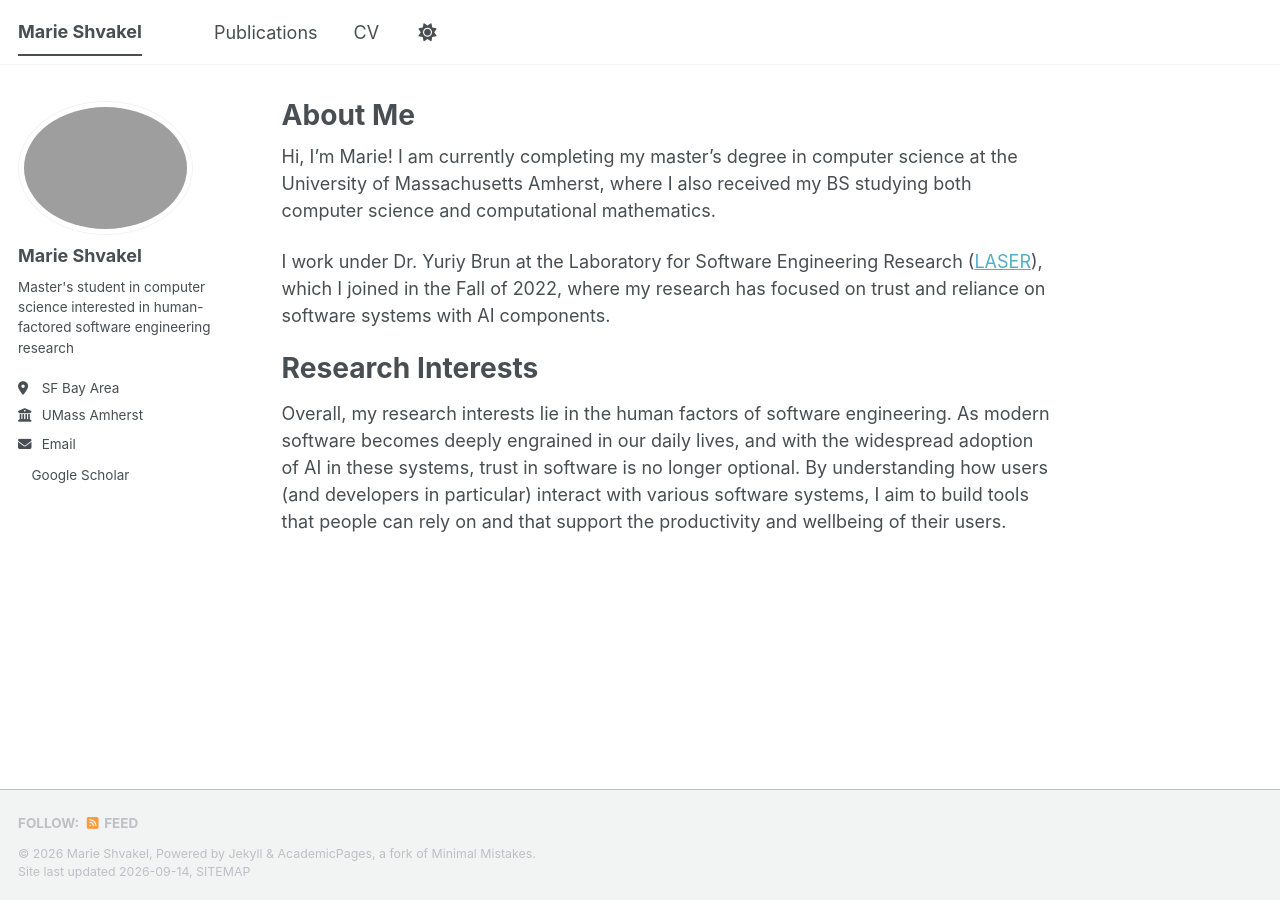
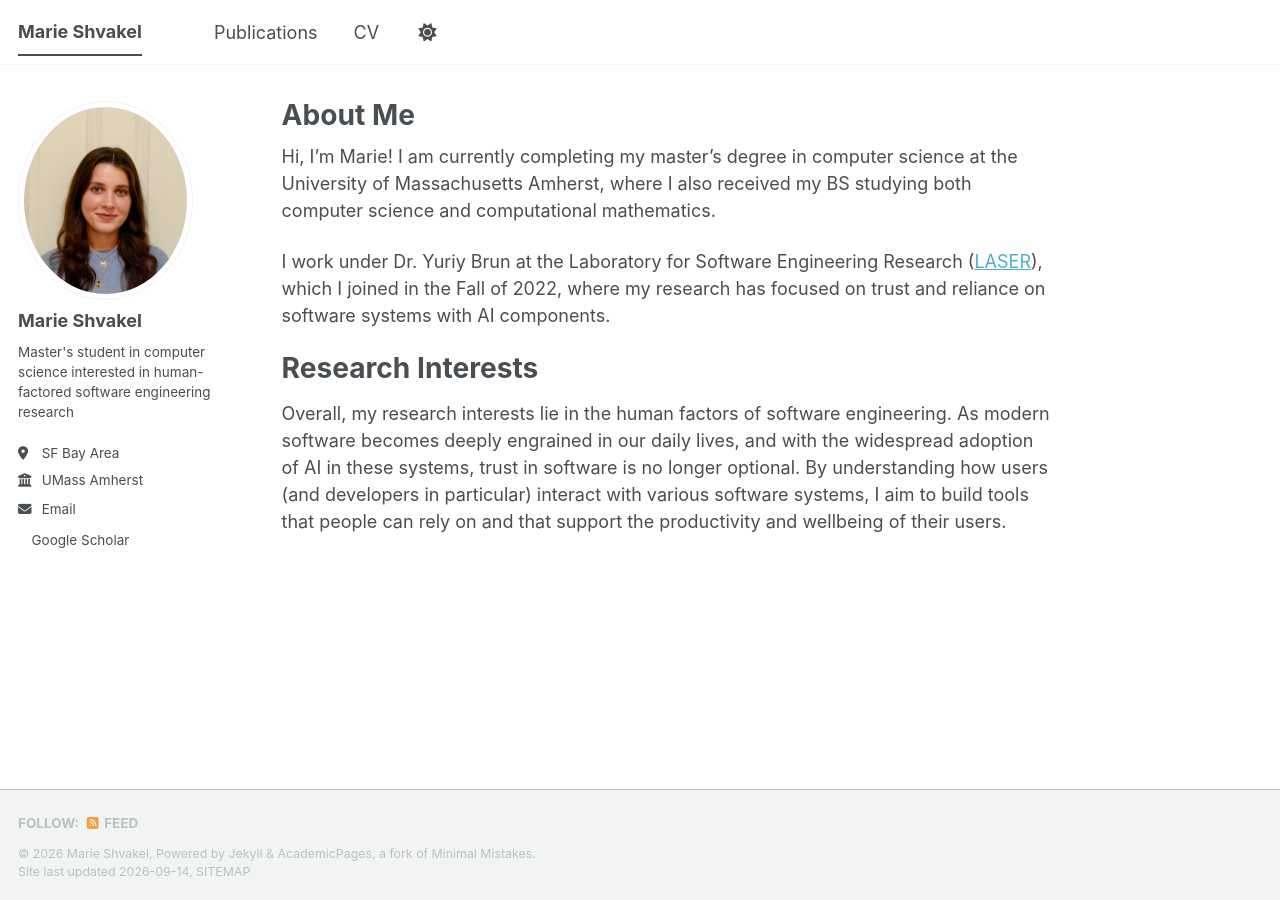
Before and after one commit to MShvakel/MShvakel.github.io, a Jekyll site: the page built from _pages/about.md, in a window 1280 px wide. Built offline with Jekyll 4.4.1, drawn with Linux system fonts in a browser that asks for light colours; a style sheet for code colours, icons or effects is not loaded.

Commit message:
Update author avatar image in config file

```diff
--- a/_config.yml
+++ b/_config.yml
@@ -23,7 +23,7 @@ repository               : "academicpages/MShvakel.github.io"
 #               Additional customization can be done by editing /_includes/author-profile.html
 author:
   # Biographic information
-  avatar           : "profilepicblue.jpeg"
+  avatar           : "pptilt.jpeg"
   name             : "Marie Shvakel"
   pronouns         : # example: "she/her"
   bio              : "Master's student in computer science interested in human-factored software engineering research"
```
